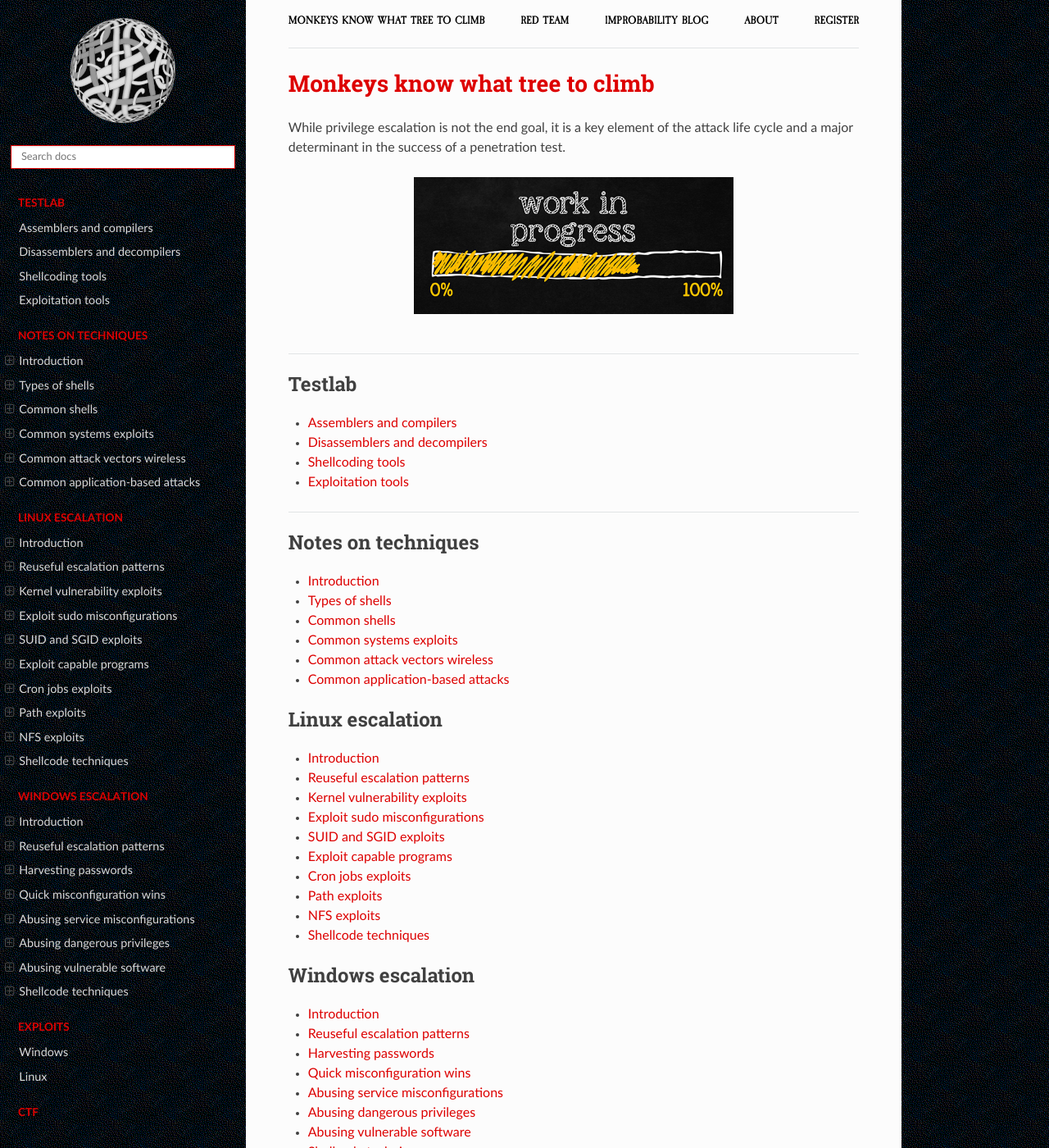
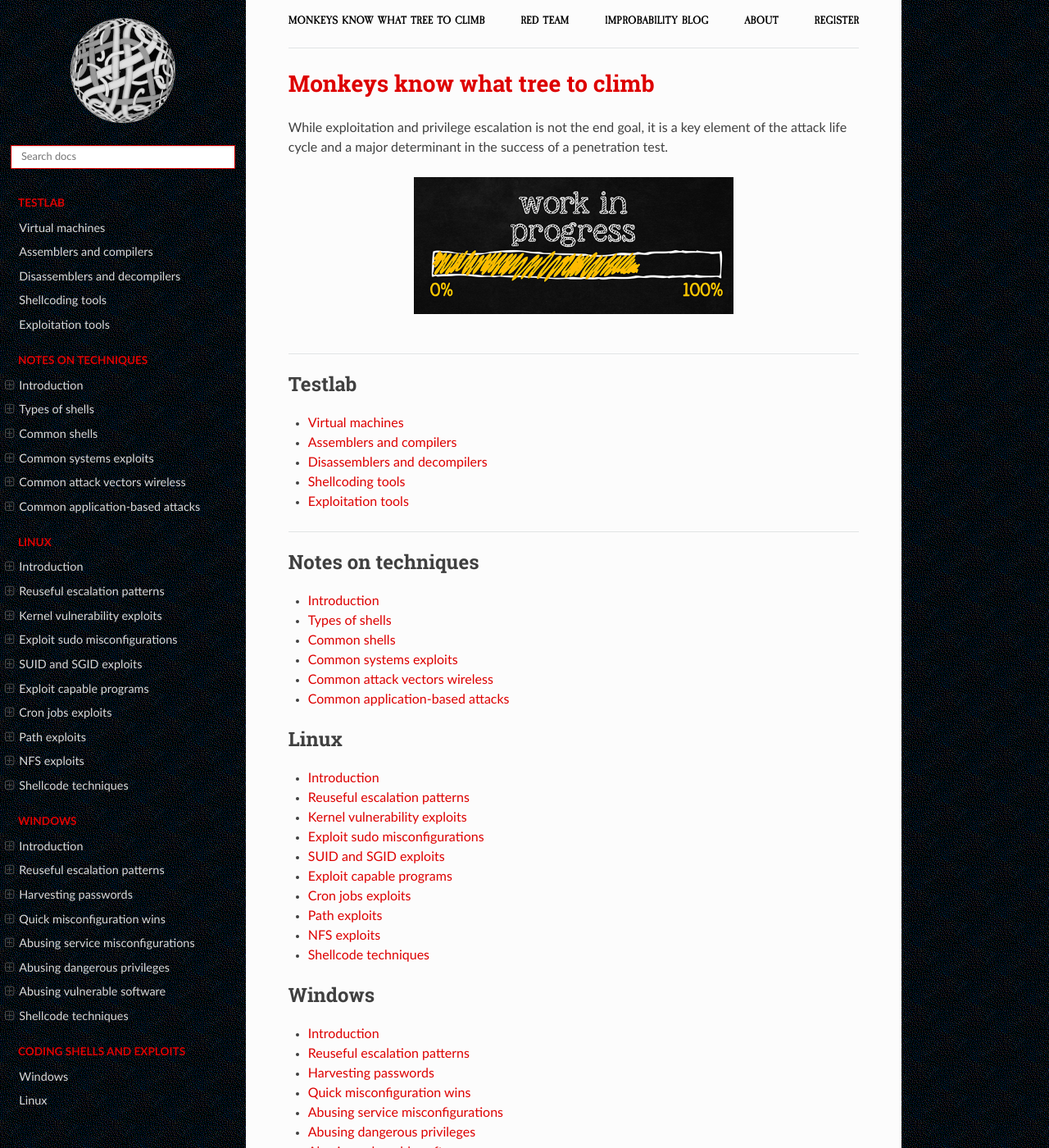
Before and after one commit to tymyrddin/red-escalation, a Sphinx documentation site: the page built from source/index.rst, in a window 1280 px wide and 1400 px high. Shown: the whole window at 82% size. Built offline with Sphinx 7.4.7 and the Read the Docs theme 2.0.0, drawn with Linux system fonts in a browser that asks for light colours; some of the changed text lies outside the part shown.

```diff
--- a/source/index.rst
+++ b/source/index.rst
@@ -1,7 +1,7 @@
 Monkeys know what tree to climb
 ===========================================================
 
-While privilege escalation is not the end goal, it is a key element of the attack life cycle and a major determinant in the success of a penetration test.
+While exploitation and privilege escalation is not the end goal, it is a key element of the attack life cycle and a major determinant in the success of a penetration test.
 
 .. image:: _static/images/in-progress.png
   :alt: Forever in progress ...
@@ -13,6 +13,7 @@
    :includehidden:
    :caption: Testlab
 
+   Virtual machines <https://red.tymyrddin.dev/projects/testlab/en/latest/docs/vm/README.html>
    Assemblers and compilers <https://red.tymyrddin.dev/projects/testlab/en/latest/docs/dev/README.html>
    Disassemblers and decompilers <https://red.tymyrddin.dev/projects/testlab/en/latest/docs/dis/README.html>
    Shellcoding tools <https://red.tymyrddin.dev/projects/testlab/en/latest/docs/shellcoding/README.html>
@@ -35,7 +36,7 @@
 .. toctree::
    :maxdepth: 1
    :includehidden:
-   :caption: Linux escalation
+   :caption: Linux
 
    docs/linux/README.md
    docs/linux/escalation.md
@@ -51,7 +52,7 @@
 .. toctree::
    :maxdepth: 1
    :includehidden:
-   :caption: Windows escalation
+   :caption: Windows
 
    docs/windows/README.md
    docs/windows/escalation.md
@@ -67,13 +68,10 @@
 .. image:: _static/images/coding.png
   :alt: coding
 
-Coding
--------------------------------------
-
 .. toctree::
    :maxdepth: 1
    :includehidden:
-   :caption: Exploits
+   :caption: Coding shells and exploits
 
    Windows <https://github.com/tymyrddin/codes-exploits/tree/main/windows>
    Linux <https://github.com/tymyrddin/codes-exploits/tree/main/linux>
@@ -83,13 +81,10 @@
 .. image:: _static/images/try-hack-me.png
   :alt: try hack me rooms
 
-TryHackMe rooms
--------------------------------------
-
 .. toctree::
    :maxdepth: 1
    :includehidden:
-   :caption: CTF
+   :caption: TryHackMe rooms
 
    docs/thm/README.md
    docs/thm/win-privesc.md
```
Also changed, not shown: other parts of source/index.rst (+1 -6 lines), source/_static/images/books.png, source/_static/images/linux-architecture.png, source/_static/images/windows-architecture.png.
